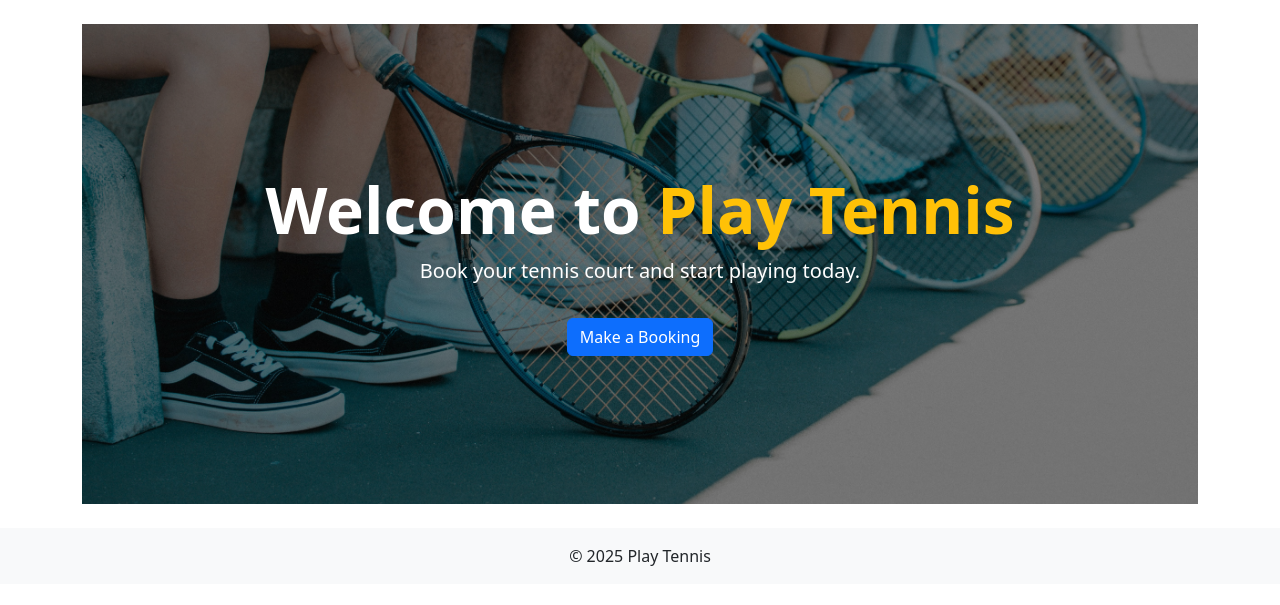
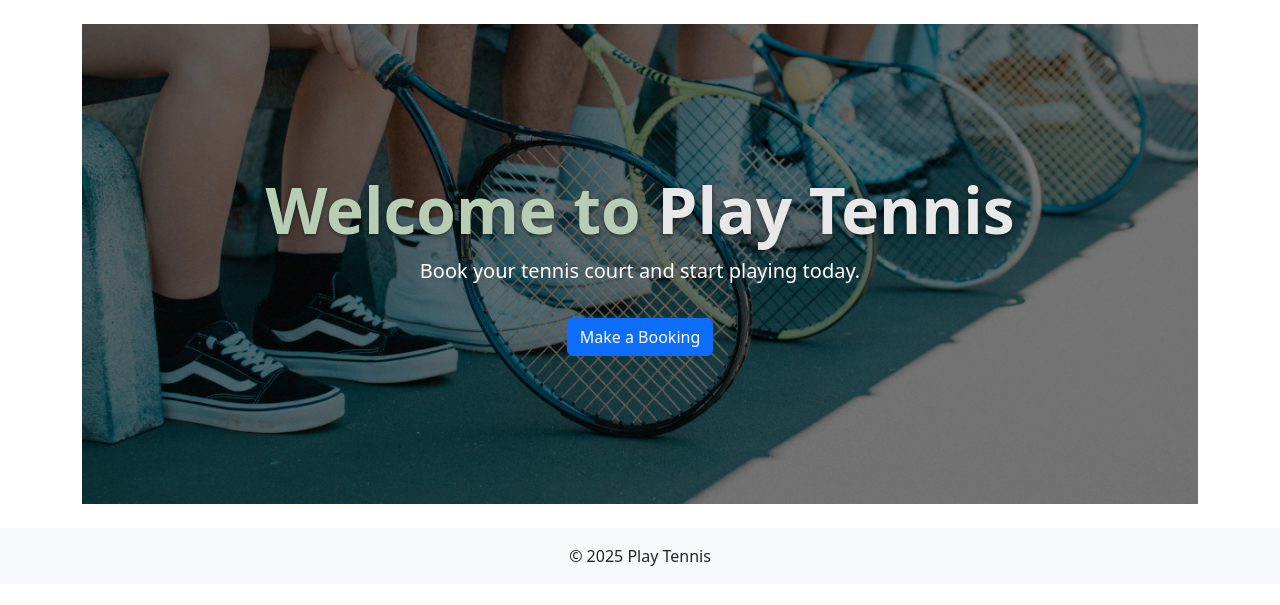
Before and after one commit to David5p/play_tennis, a Django app: template templates/home.html in a window 1280 px wide. Shown: the part 63-668 px from the top of the page. Run offline with Django 3.2, Linux system fonts and the light colour scheme; the template is opened without the code that fills it, so the values that code supplies are empty.

Commit message:
Style so text overlays image

```diff
--- a/booking/static/booking/css/style.css
+++ b/booking/static/booking/css/style.css
@@ -9,6 +9,8 @@
   justify-content: center;
   align-items: center;
   color: white;
+  text-align: center;
+  overflow: hidden;
 }
 
 .hero-section::before {
@@ -18,7 +20,8 @@
   left: 0;
   right: 0;
   bottom: 0;
-  background-color: rgba(0, 0, 0, 0.5); /* dark overlay for text visibility */
+  background-color: rgba(0, 0, 0, 0.45); /* dark overlay for text visibility */
+  backdrop-filter: brightness(0.9);
   z-index: 0;
 }
 
@@ -26,3 +29,13 @@
   position: relative;
   z-index: 1;
 }
+.start-title {
+  color: rgba(183, 206, 180);
+  text-shadow: 0 2px 4px rgba(0, 0, 0, 0.45);
+  font-weight: 600;
+}
+.title {
+  color: rgba(232, 232, 232);
+  text-shadow: 0 2px 6px rgba(0, 0, 0, 0.55);
+  font-weight: 700;
+}
--- a/templates/home.html
+++ b/templates/home.html
@@ -6,7 +6,7 @@
 {% block content %}
 <div class="hero-section text-white d-flex flex-column justify-content-center align-items-center">
   <div class="container text-center">
-    <h1 class="display-3 fw-bold">Welcome to <span class="text-warning">Play Tennis</span></h1>
+    <h1 class="display-3 fw-bold start-title">Welcome to <span class="title">Play Tennis</span></h1>
     <p class="lead">Book your tennis court and start playing today.</p>
     <a href="{% url 'create_booking' %}" class="btn btn-primary mt-3">Make a Booking</a>
   </div>
```
